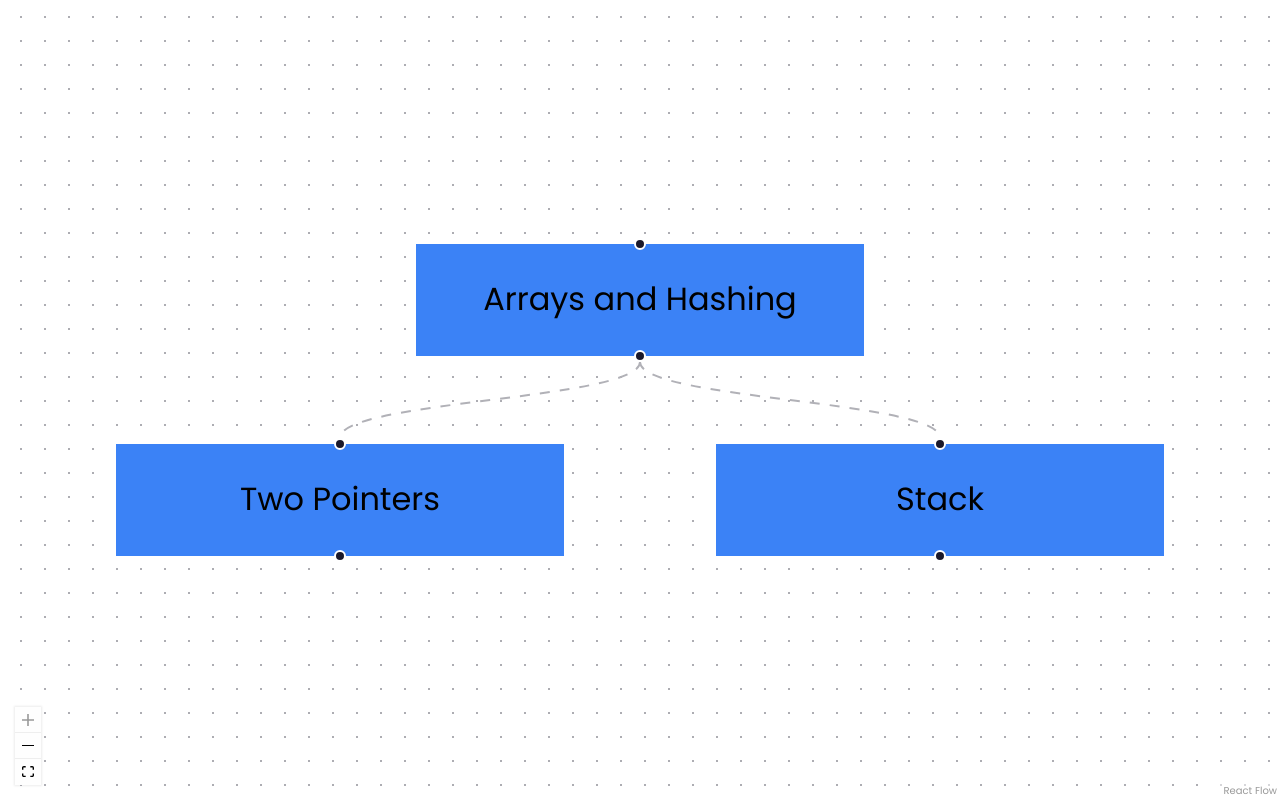
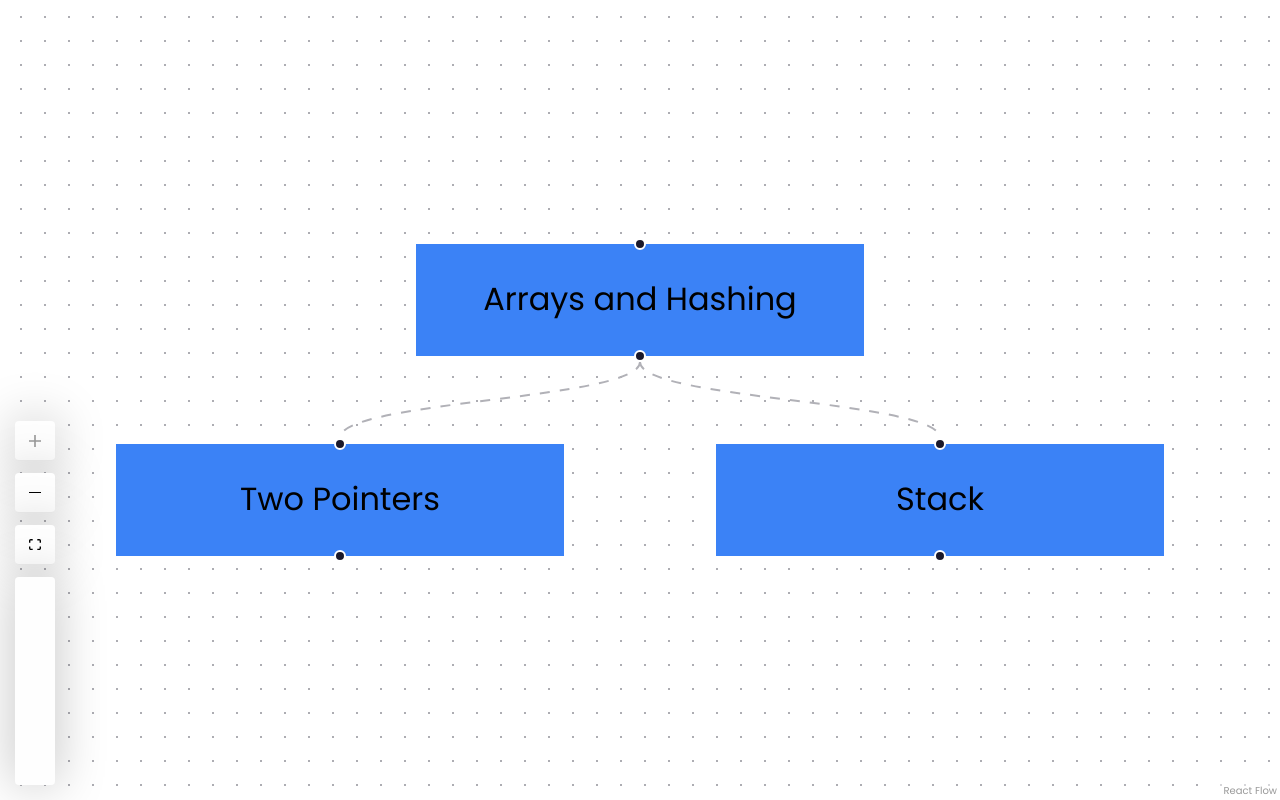
Before and after one commit to ProgramadoresSemPatria/TreemapDestroyer-module-code-breakers, a React (Vite) app: page / in a window 1280 px wide. Built offline with nearby package versions, Linux system fonts and the light colour scheme.

Commit message:
feat: style controls

```diff
--- a/src/components/Treemap.tsx
+++ b/src/components/Treemap.tsx
@@ -2,6 +2,7 @@ import {
   applyNodeChanges,
   Background,
   BackgroundVariant,
+  ControlButton,
   Controls,
   Edge,
   Node,
@@ -10,7 +11,6 @@ import {
   ReactFlow,
 } from "@xyflow/react";
 
-import "@xyflow/react/dist/style.css";
 import { initialNodes } from "../constants/initialNodes";
 import { defaultEdgeOptions, initialEdges } from "../constants/initialEdges";
 import { ProgressNode } from "./ProgressNode";
@@ -40,7 +40,9 @@ export function Treemap() {
         fitView
       >
         <Background variant={BackgroundVariant.Dots} gap={12} size={1} />
-        <Controls showInteractive={false} />
+        <Controls showInteractive={false} className="w-10 gap-3 shadow-none">
+          <ControlButton className="!h-52"></ControlButton>
+        </Controls>
       </ReactFlow>
     </div>
   );
--- a/src/index.css
+++ b/src/index.css
@@ -5,3 +5,40 @@
 html {
   font-family: "Poppins", serif;
 }
+
+.react-flow__controls-button {
+  width: 100%;
+  height: 100%;
+  aspect-ratio: 1 / 1;
+  box-shadow: 0 0 50px rgba(0, 0, 0, 0.25);
+  border-radius: 0.25rem;
+  transform: translateX(-200%);
+  transition: background-color 0.1s ease-out;
+  animation: controls-button-enter 1s cubic-bezier(0.165, 0.84, 0.44, 1);
+  animation-fill-mode: forwards;
+}
+
+.react-flow__controls-button:nth-child(1) {
+  animation-delay: 0s;
+}
+
+.react-flow__controls-button:nth-child(2) {
+  animation-delay: 0.1s;
+}
+
+.react-flow__controls-button:nth-child(3) {
+  animation-delay: 0.2s;
+}
+
+.react-flow__controls-button:nth-child(4) {
+  animation-delay: 0.3s;
+}
+
+@keyframes controls-button-enter {
+  from {
+    transform: translateX(-200%);
+  }
+  to {
+    transform: translateX(0%);
+  }
+}
--- a/src/main.tsx
+++ b/src/main.tsx
@@ -1,5 +1,6 @@
 import { StrictMode } from "react";
 import { createRoot } from "react-dom/client";
+import "@xyflow/react/dist/style.css";
 import "./index.css";
 import App from "./App.tsx";
 
```
